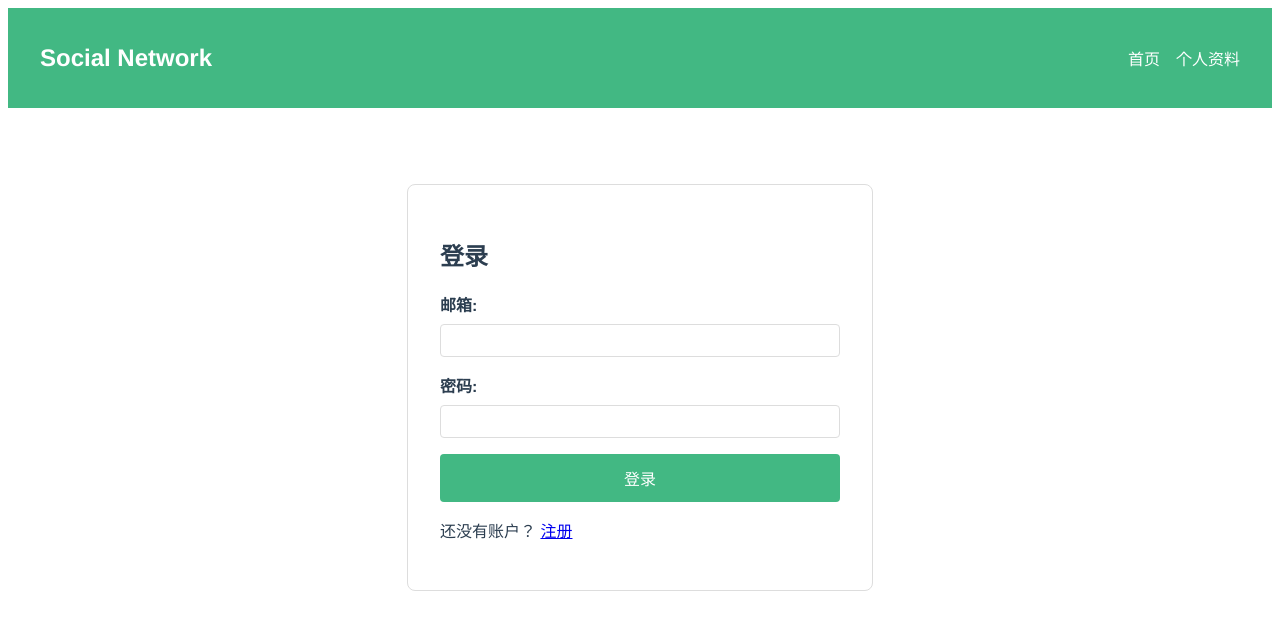
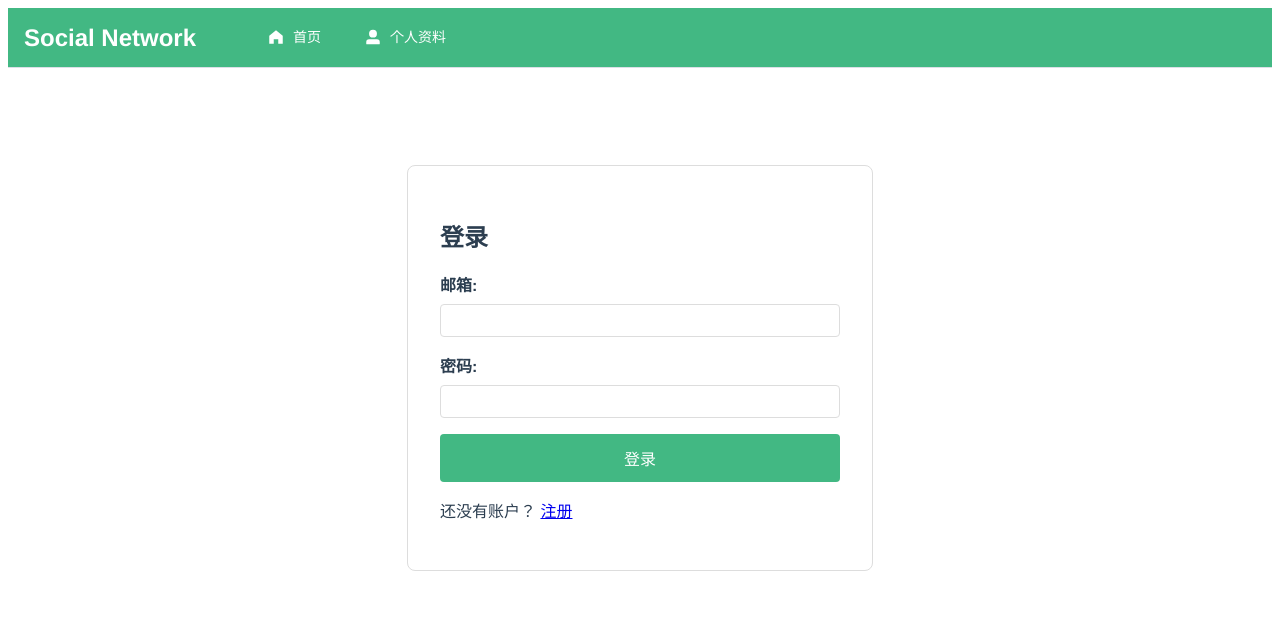
Before and after one commit to hhhxwhhh/fe_and_be, a Vue app in the folder frontend/my-vue-app/: page /login in a window 1280 px wide. Shown: the top 630 px of the page. Built offline with nearby package versions, Linux system fonts and the light colour scheme.

Commit message:
完成element-plus组件库的导入

```diff
--- a/frontend/my-vue-app/package.json
+++ b/frontend/my-vue-app/package.json
@@ -9,7 +9,9 @@
     "preview": "vite preview"
   },
   "dependencies": {
+    "@element-plus/icons-vue": "^2.3.2",
     "axios": "^1.11.0",
+    "element-plus": "^2.11.2",
     "pinia": "^3.0.3",
     "vue": "^3.5.18",
     "vue-router": "^4.5.1"
--- a/frontend/my-vue-app/src/App.vue
+++ b/frontend/my-vue-app/src/App.vue
@@ -1,28 +1,38 @@
 <script setup>
 import { RouterView } from 'vue-router'
+import { ElContainer, ElHeader, ElMain, ElMenu, ElMenuItem, ElIcon } from 'element-plus'
+import { HomeFilled, UserFilled } from '@element-plus/icons-vue'
 </script>
 
 <template>
-  <div id="app">
-    <header>
-      <nav class="navbar">
+  <el-container id="app">
+    <el-header>
+      <el-menu
+        :default-active="$route.path"
+        mode="horizontal"
+        router
+        background-color="#42b883"
+        text-color="#fff"
+        active-text-color="#ffd04b"
+      >
         <div class="nav-brand">
           <h2>Social Network</h2>
         </div>
-        <ul class="nav-menu">
-          <li class="nav-item">
-            <router-link to="/" class="nav-link">首页</router-link>
-          </li>
-          <li class="nav-item">
-            <router-link to="/profile" class="nav-link">个人资料</router-link>
-          </li>
-        </ul>
-      </nav>
-    </header>
-    <main>
+        <el-menu-item index="/">
+          <el-icon><HomeFilled /></el-icon>
+          <span>首页</span>
+        </el-menu-item>
+        <el-menu-item index="/profile">
+          <el-icon><UserFilled /></el-icon>
+          <span>个人资料</span>
+        </el-menu-item>
+      </el-menu>
+    </el-header>
+
+    <el-main>
       <RouterView />
-    </main>
-  </div>
+    </el-main>
+  </el-container>
 </template>
 
 <style scoped>
@@ -31,32 +41,23 @@ import { RouterView } from 'vue-router'
   -webkit-font-smoothing: antialiased;
   -moz-osx-font-smoothing: grayscale;
   color: #2c3e50;
+  height: 100vh;
 }
 
-.navbar {
-  display: flex;
-  justify-content: space-between;
-  align-items: center;
-  padding: 1rem 2rem;
-  background-color: #42b883;
-  color: white;
+.el-header {
+  padding: 0;
 }
 
-.nav-menu {
+.nav-brand {
+  float: left;
+  color: white;
+  margin-right: 2rem;
+  padding: 0 1rem;
   display: flex;
-  list-style: none;
+  align-items: center;
 }
 
-.nav-item {
-  margin-left: 1rem;
-}
-
-.nav-link {
-  color: white;
-  text-decoration: none;
-}
-
-.nav-link:hover {
-  text-decoration: underline;
+.nav-brand h2 {
+  margin: 0;
 }
 </style>
--- a/frontend/my-vue-app/src/components/HelloWorld.vue
+++ b/frontend/my-vue-app/src/components/HelloWorld.vue
@@ -1,6 +1,7 @@
 <script setup>
 import { ref, onMounted } from 'vue'
 import axios from 'axios'
+import { ElCard, ElButton, ElAlert, ElLoading, ElRow, ElCol } from 'element-plus'
 
 const message = ref('')
 const loading = ref(false)
@@ -33,25 +34,50 @@ onMounted(() => {
 </script>
 
 <template>
-  <div class="hello-world">
-    <h2>前后端通信示例</h2>
+  <el-row justify="center">
+    <el-col :span="16">
+      <el-card class="hello-world-card">
+        <template #header>
+          <div class="card-header">
+            <span>前后端通信示例</span>
+          </div>
+        </template>
 
-    <div v-if="loading" class="loading">
-      加载中...
+        <div v-if="loading" class="loading-container">
+          <el-alert
+            title="加载中..."
+            type="info"
+            show-icon
+            :closable="false"
+          />
         </div>
 
-    <div v-else-if="error" class="error">
-      {{ error }}
+        <div v-else-if="error">
+          <el-alert
+            :title="error"
+            type="error"
+            show-icon
+          />
         </div>
 
-    <div v-else class="message">
-      <p><strong>从后端接收到的消息:</strong></p>
-      <p>{{ message }}</p>
+        <div v-else class="message-container">
+          <el-alert
+            title="从后端接收到的消息:"
+            type="success"
+            :description="message"
+            show-icon
+          />
         </div>
 
-    <button @click="fetchHelloMessage" :disabled="loading">
+        <div style="margin-top: 20px; text-align: center;">
+          <el-button
+            type="primary"
+            @click="fetchHelloMessage"
+            :loading="loading"
+          >
             {{ loading ? '请求中...' : '重新获取消息' }}
-    </button>
+          </el-button>
+        </div>
 
         <div class="explanation">
           <h3>前后端通信原理说明:</h3>
@@ -62,58 +88,24 @@ onMounted(() => {
             <li>前端接收响应数据并更新界面</li>
           </ul>
         </div>
-  </div>
+      </el-card>
+    </el-col>
+  </el-row>
 </template>
 
 <style scoped>
-.hello-world {
-  max-width: 600px;
+.hello-world-card {
   margin: 2rem auto;
-  padding: 1rem;
-  border: 1px solid #ddd;
-  border-radius: 8px;
-  font-family: Arial, sans-serif;
 }
 
-.loading, .error, .message {
-  padding: 1rem;
-  margin: 1rem 0;
-  border-radius: 4px;
+.card-header {
+  font-size: 1.2rem;
+  font-weight: bold;
 }
 
-.loading {
-  background-color: #f0f8ff;
-  text-align: center;
-}
-
-.error {
-  background-color: #ffecec;
-  color: #d8000c;
-  border: 1px solid #ffd2d2;
-}
-
-.message {
-  background-color: #f8fff8;
-  border: 1px solid #d2ffd2;
-}
-
-button {
-  padding: 0.5rem 1rem;
-  background-color: #42b983;
-  color: white;
-  border: none;
-  border-radius: 4px;
-  cursor: pointer;
-  font-size: 1rem;
-}
-
-button:hover:not(:disabled) {
-  background-color: #359c6d;
-}
-
-button:disabled {
-  background-color: #cccccc;
-  cursor: not-allowed;
+.loading-container,
+.message-container {
+  margin: 1rem 0;
 }
 
 .explanation {
--- a/frontend/my-vue-app/src/main.js
+++ b/frontend/my-vue-app/src/main.js
@@ -2,11 +2,15 @@ import { createApp } from 'vue'
 import { createPinia } from 'pinia'
 import App from './App.vue'
 import router from './router'
+
+import ElementPlus from 'element-plus'
+import 'element-plus/dist/index.css'
 
 const app = createApp(App)
 const pinia = createPinia()
 
 app.use(pinia)
 app.use(router)
+app.use(ElementPlus)
 
 app.mount('#app')
--- a/frontend/my-vue-app/src/views/HomeView.vue
+++ b/frontend/my-vue-app/src/views/HomeView.vue
@@ -5,6 +5,7 @@ import PostForm from '../components/PostForm.vue'
 import PostList from '../components/PostList.vue'
 import HelloWorld from '../components/HelloWorld.vue'
 import { postAPI } from '../api'
+import { ElRow, ElCol, ElCard, ElSkeleton } from 'element-plus'
 
 const store = useMainStore()
 const loading = ref(false)
@@ -30,37 +31,39 @@ const loadPosts = async () => {
   <div class="home">
     <HelloWorld />
 
-    <div class="posts-section">
-      <h2>帖子</h2>
-      <PostForm @post-created="loadPosts" />
+    <el-row justify="center">
+      <el-col :span="16">
+        <el-card class="posts-card">
+          <template #header>
+            <div class="card-header">
+              <span>帖子</span>
+            </div>
+          </template>
 
-      <div v-if="loading" class="loading">
-        加载中...
-      </div>
+          <PostForm @post-created="loadPosts" />
 
-      <PostList v-else />
-    </div>
+          <div v-if="loading">
+            <el-skeleton :rows="4" animated />
+          </div>
+
+          <PostList v-else />
+        </el-card>
+      </el-col>
+    </el-row>
   </div>
 </template>
 
 <style scoped>
 .home {
-  max-width: 800px;
-  margin: 0 auto;
   padding: 1rem;
 }
 
-.posts-section {
+.posts-card {
   margin-top: 2rem;
 }
 
-.posts-section h2 {
-  text-align: center;
-  margin-bottom: 1rem;
-}
-
-.loading {
-  text-align: center;
-  padding: 2rem;
+.card-header {
+  font-size: 1.2rem;
+  font-weight: bold;
 }
 </style>
```
Also changed, not shown: 1 other file (tests, documents, lock files or other folders). Lines whose indentation alone changed are shown as unchanged.
